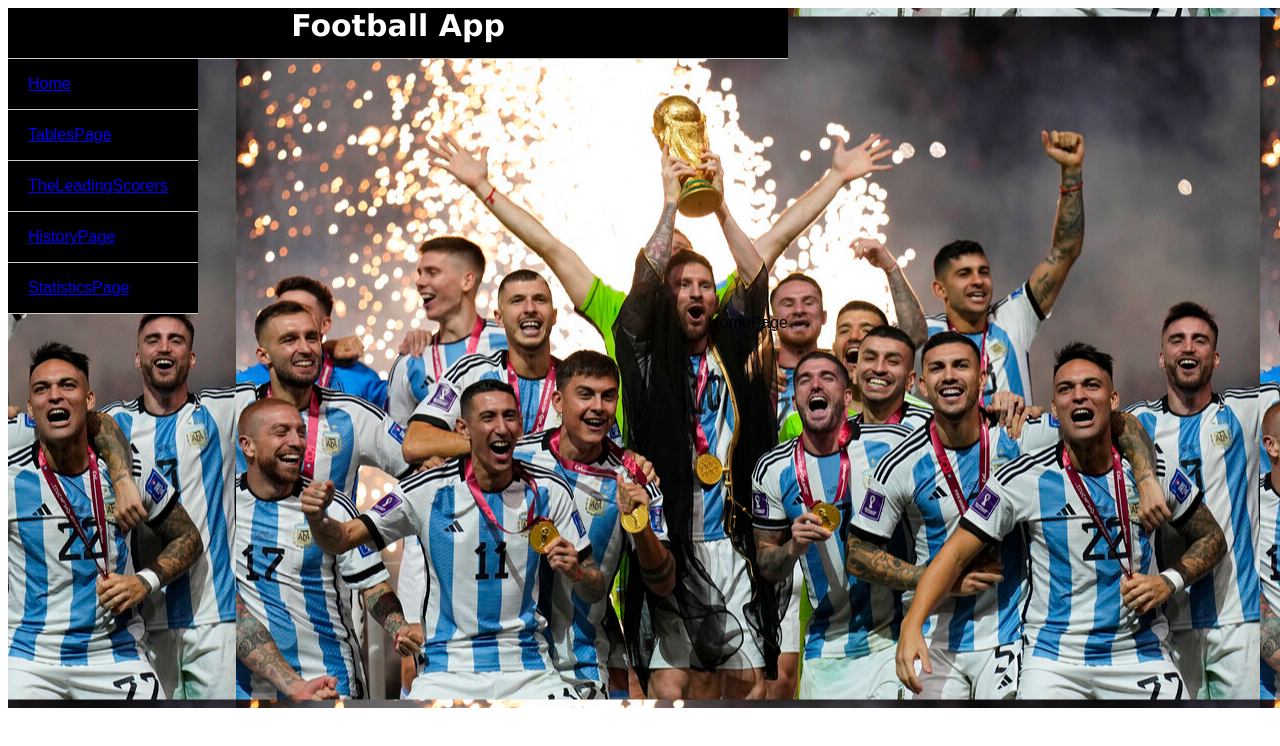
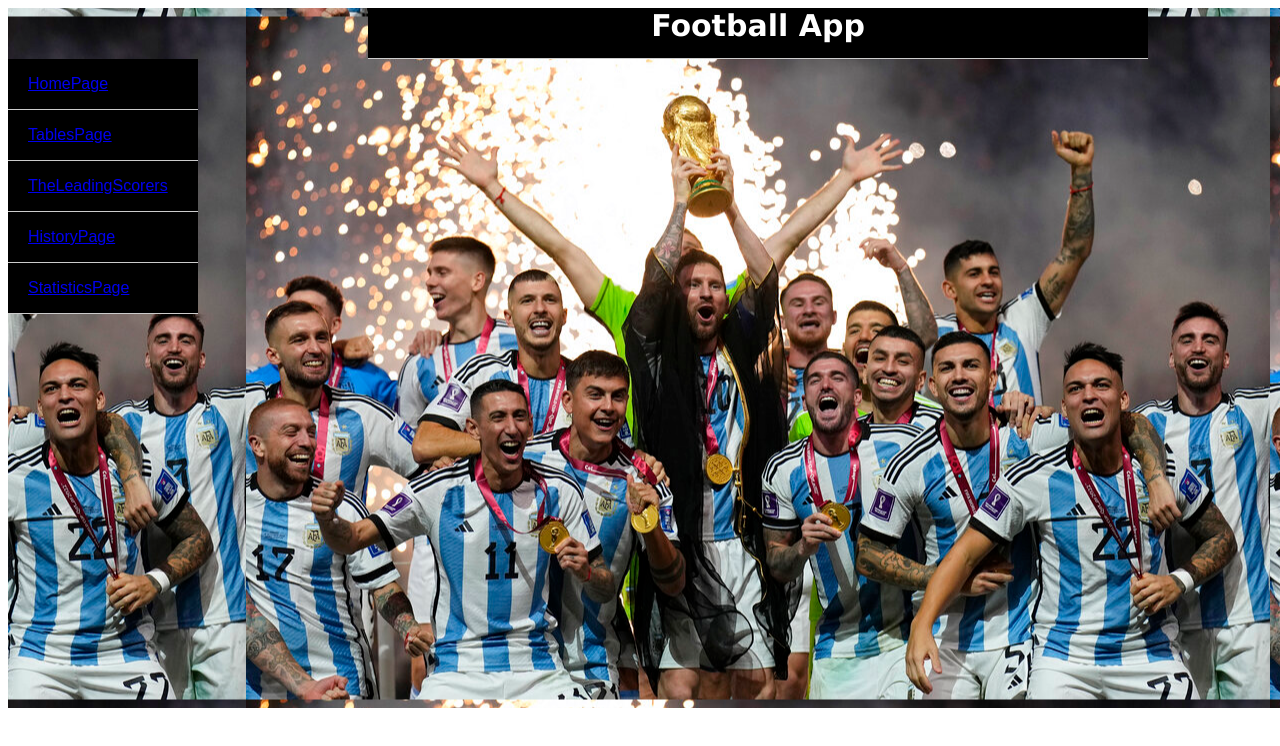
Before and after one commit to noymiro/football, a React (Create React App) app: page / in a window 1280 px wide. Shown: the top 746 px of the page. Built offline with nearby package versions, Linux system fonts and the light colour scheme.

Commit message:
6.1.23 06:10

```diff
--- a/src/App.css
+++ b/src/App.css
@@ -2,14 +2,22 @@
 div[id="App"] {
     font-family: sans-serif;
     text-align: center;
-    width: 1480px;
+    width: 1500px;
     height: 700px;
     background: url("FOOTBALL.jpg") center;
 
+}
+div[id="welcome"]{
+    color: blue;
+    background-color: white;
+    font-size: 30px;
 
 }
 
 .nav {
+
+
+    margin-right: auto;
     display: flex;
     /*justify-content: space-between;*/
     align-items: center;
@@ -22,9 +30,11 @@ div[id="App"] {
     left: 0;
     z-index: 100;
 
+
 }
 
 h1 {
+
     color: white;
     font-size: 30px;
     font-family: 'Lucida Sans Unicode';
@@ -38,6 +48,7 @@ h1 {
     top: 0;
     left: 0;
     z-index: 100;
+    display: inline-block;
 }
 
 table[class="Countries"] {
@@ -67,6 +78,7 @@ table[class="Countries"] {
     z-index: 100;
 }
 .LeagueTable {
+    /*float: left;*/
     text-align: center;
     margin: 0 auto;
     border-spacing: 0px 0px;
@@ -77,18 +89,21 @@ table[class="Countries"] {
     top: 0;
     left: 0;
     z-index: 100;
+    display: inline-block;
 }
 
 .LeagueTable th {
     padding-top: 12px;
     padding-bottom: 12px;
-    text-align: left;
+    /*text-align: left;*/
     background-color: #4caf50;
     color: white;
+    display: inline-block;
 }
 
 
 .LeagueTable td {
+    display: inline-block;
     color: darkseagreen;
     font-size: 20px;
     font-family: 'Lucida Sans Unicode';
@@ -118,36 +133,33 @@ td[id = "location"]{
     left: 0;
     z-index: 100;
 }
-/*table[id = "leagueTab"]{*/
-/*    margin: 0 auto;*/
-/*    border-spacing: 0px 0px;*/
-/*    width: 740px;*/
-/*    height: 50px;*/
-/*    background-color: dimgrey;*/
-/*    border-bottom: 1px solid #ccc;*/
-/*    top: 0;*/
-/*    left: 0;*/
-/*    z-index: 100;*/
-/*}*/
+
+
 table[id = "leagueTab"] {
     border-collapse: collapse;
     width: 740px;
     margin: 0 auto;
 }
 
-/* Define the style for the table cells */
+.top {
+    color: #0052ff;
+    font-weight: bold;
+}
+
+.lower {
+    color: red;
+    font-weight: bold;
+}
 td, th {
     border: 1px solid black;
     padding: 8px;
 }
 
-/* Define the style for the table header cells */
 th {
     background-color: lightgray;
     font-weight: bold;
 }
 
-/* Define the style for the table row */
 tr:nth-child(even) {
     background-color: lightyellow;
 }
@@ -175,7 +187,6 @@ input[type="number"] {
 td[class="firstScorer"]{
     background-color: darkgoldenrod;
 
-
 }
 
 h2[class = "statistic"]{
--- a/src/App.js
+++ b/src/App.js
@@ -16,7 +16,9 @@ const navLinkStyle = ({isActive}) => isActive ? {
     color: "white",
     backgroundColor: "red",
     margin: 50,
-    align: "center"
+    align: "center" ,
+    column : "center"
+
 
 
 } : undefined;
@@ -32,14 +34,14 @@ class App extends React.Component {
             <div id="App">
                 <h1>Football App</h1>
                 <BrowserRouter>
-                    <NavLink style={navLinkStyle} to={"/home"} className={"nav"}>Home</NavLink>
+                    <NavLink  style={navLinkStyle} to={"/homepage"} className={"nav"}>HomePage</NavLink>
                     <NavLink style={navLinkStyle} to={"/tables"} className={"nav"}>TablesPage</NavLink>
                     <NavLink style={navLinkStyle} to={"/TheLeadingScorers"} className={"nav"}>TheLeadingScorers</NavLink>
                     <NavLink style={navLinkStyle} to={"/history"} className={"nav"}>HistoryPage</NavLink>
                     <NavLink style={navLinkStyle} to={"/statistics"} className={"nav"}>StatisticsPage</NavLink>
 
                     <Routes>
-                        <Route path={"/"} element={<HomePage/>}/>
+                        <Route path={"/homepage"} element={<HomePage/>}/>
                         <Route path={"/tables"} element={<TablesPage/>}/>
                         <Route path={"/TheLeadingScorers"} element={<TheLeadingScorers/>}/>
                         <Route path={"/history"} element={<HistoryPage/>}/>
--- a/src/HistoryGames.js
+++ b/src/HistoryGames.js
@@ -18,9 +18,7 @@ class HistoryGames extends React.Component {
         super(props);
     }
 
-    // componentDidMount() {
-    //     <HistoryGames countTheResult={this.countTheResult}/>
-    // }
+
     componentDidUpdate(prevProps, prevState, snapshot) {
         if (this.props.idTeam !== prevProps.idTeam || this.props.idLeague !== prevProps.idLeague) {
             this.historyGamesApi();
@@ -44,6 +42,7 @@ class HistoryGames extends React.Component {
             console.log(e)
         }
     }
+
 
     render() {
         return (
@@ -75,3 +74,6 @@ class HistoryGames extends React.Component {
 
 
 export default HistoryGames;
+
+export class calculateTeamPoints {
+}
--- a/src/HistoryPage.js
+++ b/src/HistoryPage.js
@@ -44,7 +44,7 @@ class HistoryPage extends React.Component {
                         this.setState({
                             // ...this.state,
                             leagueId: e.target.value,
-                            arrayOfRounds: [],
+
                         });
                     }}
                 />
--- a/src/HomePage.js
+++ b/src/HomePage.js
@@ -1,7 +1,7 @@
 function HomePage () {
     return(
-        <div>
-            HomePage
+        <div id={"welcome"}>
+            Welcome to our sports website ;)
         </div>
     )
 }
--- a/src/LeagueTable.js
+++ b/src/LeagueTable.js
@@ -1,8 +1,10 @@
 
 import React from "react";
-import axios from "axios";
+import axios, {get} from "axios";
 import TeamPlayers from "./TeamPlayers";
 import HistoryGames from "./HistoryGames";
+import { calculateTeamPoints } from './HistoryGames';
+import historyGames from "./HistoryGames";
 const api = "https://app.seker.live/fm1"
 
 
@@ -13,6 +15,7 @@ class LeagueTable extends React.Component {
             {
                 idTeam: 0,
                 idLeague: 0,
+                showTable: true,
             }
         ],
 
@@ -53,9 +56,27 @@ class LeagueTable extends React.Component {
             idTeam: team.id,
             idLeague: this.props.id
         })
+    }
+
+    calculateTeamPoints = (idTeam, games) => {
+        let points = 0;
+        games.forEach((game) => {
+
+            if (historyGames.homeTeam === idTeam.id || games.awayTeam === idTeam.id) {
+                if (historyGames.homeTeam === historyGames.awayTeam) {
+                    points += 1;
+                } else if (historyGames.homeTeam === idTeam.id && historyGames.homeTeam > historyGames.awayTeam) {
+                    points += 3;
+                } else if (historyGames.awayTeam === idTeam.id && historyGames.awayTeam > historyGames.homeTeam) {
+                    points += 3;
+                }
+
+            }
+        }); return points;
+    }
 
 
-    }
+
 
     render() {
         return (
@@ -65,15 +86,23 @@ class LeagueTable extends React.Component {
                 <table id={"leagueTab"}>
                     <tr>
                         <th>Team</th>
-                        <th>id</th>
+                        <th>Options</th>
+                        <th>Team Scores</th>
+                        <th>Goal difference</th>
 
                     </tr>
-                    {this.state.data.map((team) => {
+                    {this.state.data.map((team, index) => {
                             return (
                                 <tr>
-                                    <td>{team.name}</td>
-                                    <td>{team.id}</td>
+                                                <tr className={((index === 0) ? "top" : ((index >= (20-3)) ? "lower" : ""))} >
+                                                <td>{index + 1}</td>
+                                                <td>{team.name} </td>
+
+
+                                                    </tr>
+
                                     <td>
+
                                         <button onClick={() => this.changeIdTeamAndIdLeague(team)}> Show players team
                                         </button>
                                         <button onClick={() => this.changeIdTeamAndIdLeague(team)}> Show history games
@@ -83,11 +112,15 @@ class LeagueTable extends React.Component {
 
 
                                 </tr>
-                            )
-                        }
+                            )}
+
+
+
+
                     )}
 
                 </table>
+
 
                 <TeamPlayers idLeague={this.state.idLeague} idTeam={this.state.idTeam} />
                 <HistoryGames idLeague={this.state.idLeague} idTeam={this.state.idTeam} />
--- a/src/TheLeadingScorers.js
+++ b/src/TheLeadingScorers.js
@@ -73,6 +73,7 @@ class TheLeadingScorers extends React.Component {
                         });
                     }}
                 />
+
                 <button onClick={() => {
                     this.getLeadingScorers(this.state.value);
                 }}>Get Leading Scorers
@@ -101,5 +102,4 @@ class TheLeadingScorers extends React.Component {
     }
 }
 
-
 export default TheLeadingScorers;
```
